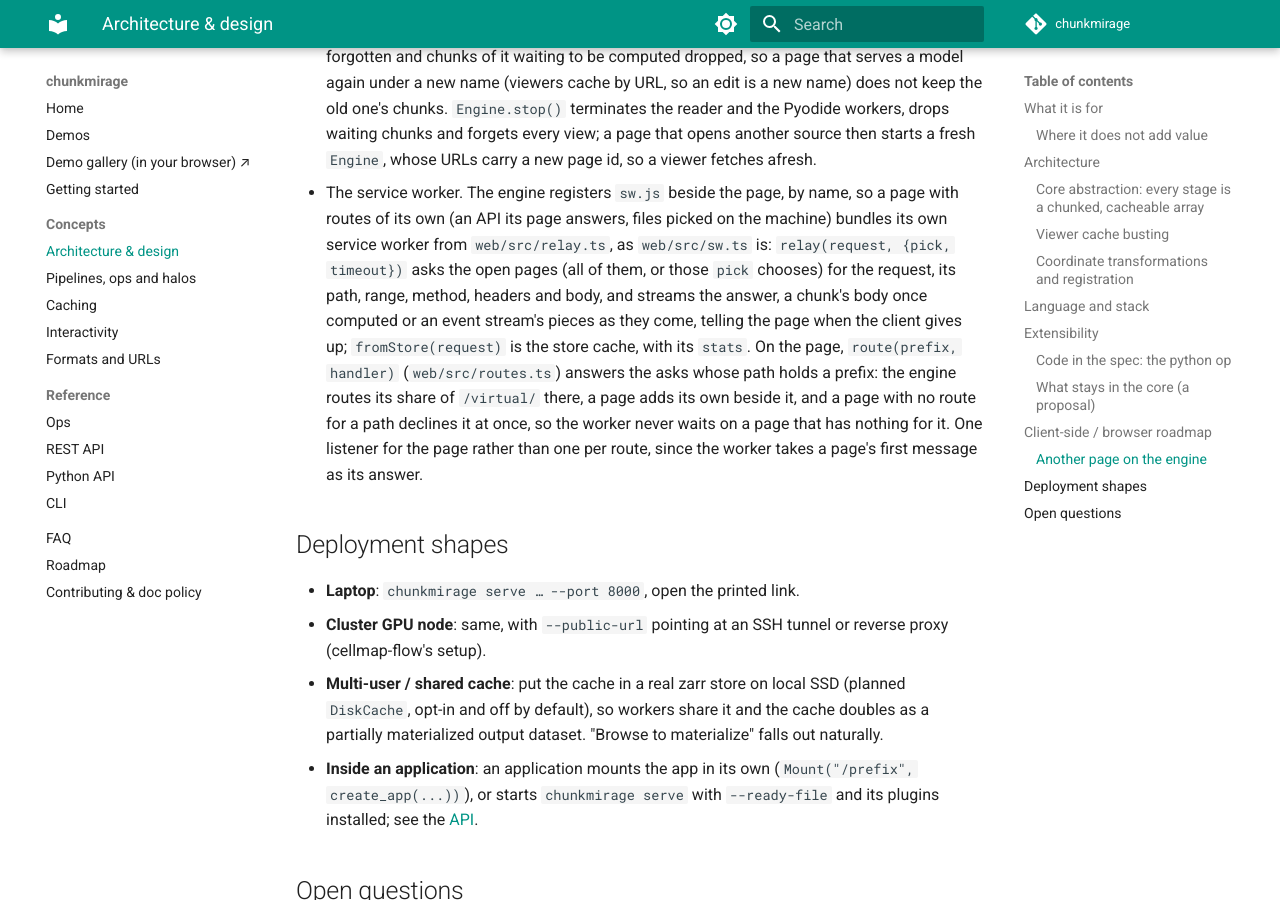
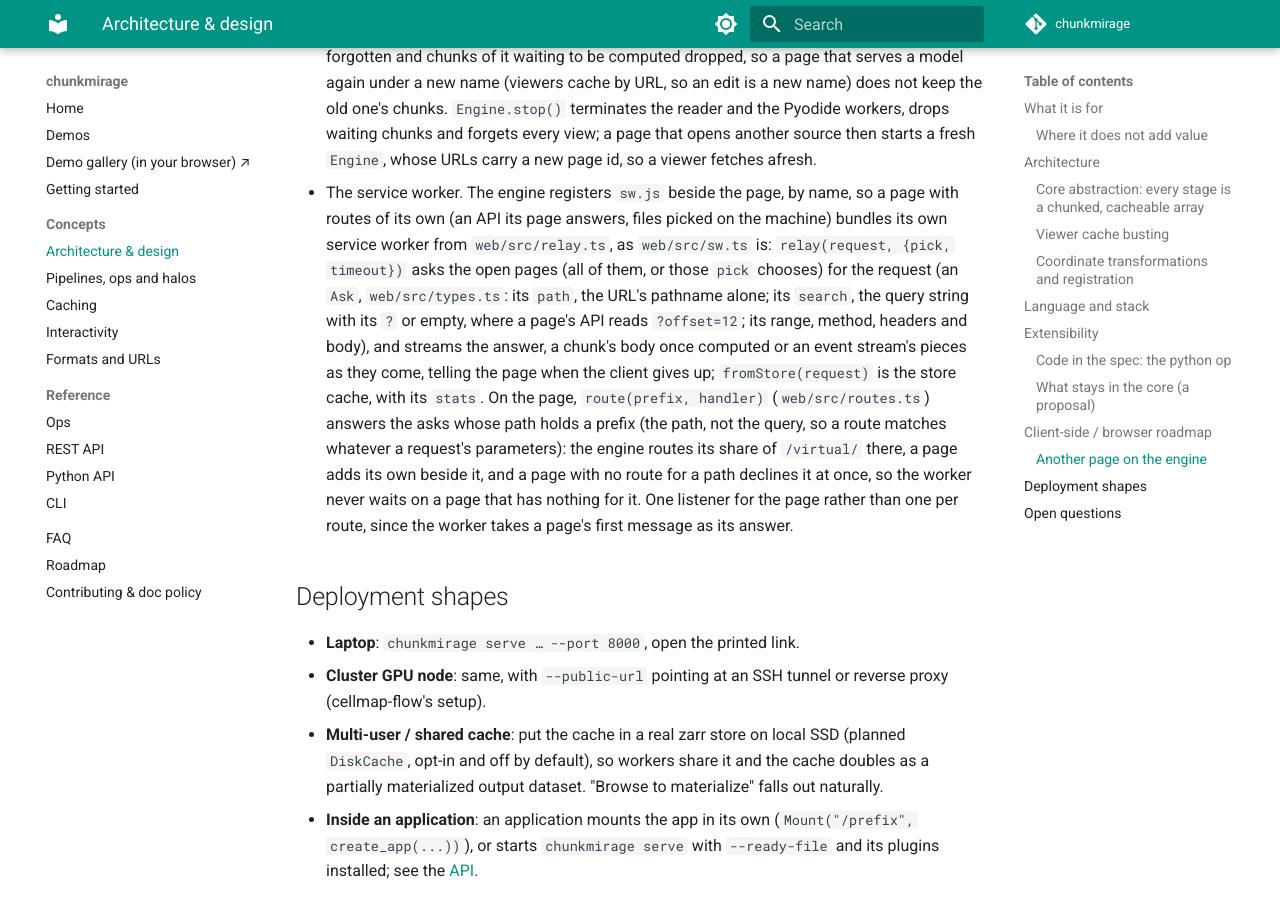
Before and after one commit to JaneliaSciComp/chunkmirage, an MkDocs documentation site: the page built from docs/design.md, in a window 1280 px wide and 900 px high, scrolled down 12753 px. Built offline with MkDocs 1.6.1 and Material for MkDocs 9.7.7, drawn with Linux system fonts in a browser that asks for light colours; comment, search, counter and statistics services are not loaded.

Commit message:
The relayed request's query string on the page (web/src/relay.ts, types.ts): an Ask carries the URL's search (with its leading "?", or empty) beside its path, which stays the pathname alone, so a page's API read through the relay sees its parameters (?offset=12) while routes (routes.ts) and the engine's /virtual/ handler match the path as before

```diff
--- a/docs/design.md
+++ b/docs/design.md
@@ -510,10 +510,13 @@
   with routes of its own (an API its page answers, files picked on the machine) bundles its
   own service worker from `web/src/relay.ts`, as `web/src/sw.ts` is: `relay(request,
   {pick, timeout})` asks the open pages (all of them, or those `pick` chooses) for the
-  request, its path, range, method, headers and body, and streams the answer, a chunk's
-  body once computed or an event stream's pieces as they come, telling the page when the
-  client gives up; `fromStore(request)` is the store cache, with its `stats`. On the page,
-  `route(prefix, handler)` (`web/src/routes.ts`) answers the asks whose path holds a prefix:
+  request (an `Ask`, `web/src/types.ts`: its `path`, the URL's pathname alone; its `search`,
+  the query string with its `?` or empty, where a page's API reads `?offset=12`; its range,
+  method, headers and body), and streams the answer, a chunk's body once computed or an
+  event stream's pieces as they come, telling the page when the client gives up;
+  `fromStore(request)` is the store cache, with its `stats`. On the page, `route(prefix,
+  handler)` (`web/src/routes.ts`) answers the asks whose path holds a prefix (the path, not
+  the query, so a route matches whatever a request's parameters):
   the engine routes its share of `/virtual/` there, a page adds its own beside it, and a
   page with no route for a path declines it at once, so the worker never waits on a page
   that has nothing for it. One listener for the page rather than one per route, since the
```
Also changed, not shown: CHANGELOG.md (+2 -0 lines), 2 other files.
